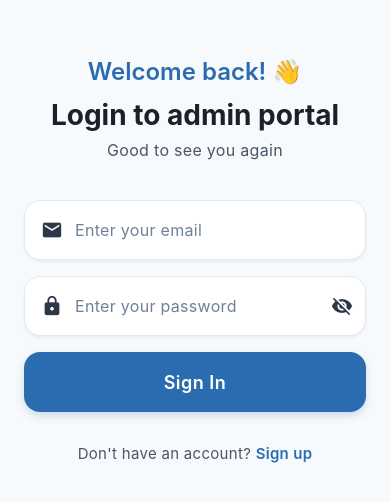
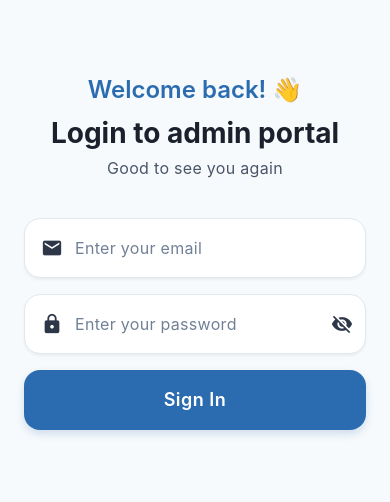
Before and after one commit to mLab-alscar-projects/admin-register-cms-app, a React Native app in the folder client/: screen /Login in a window 390 px wide. Shown: the part 158-660 px from the top of the page. Built offline with nearby package versions, Linux system fonts and the light colour scheme.

Commit message:
*Update* :  Implemented the login logic using the login endpoint

```diff
--- a/client/App.js
+++ b/client/App.js
@@ -1,9 +1,14 @@
 import React from 'react';
 import { NavigationContainer } from '@react-navigation/native';
 import { createNativeStackNavigator } from '@react-navigation/native-stack';
+import { View, StyleSheet } from 'react-native';
+
+// SCREENS
 import SplashScreen from './screens/SplashScreen ';
 import LoginScreen from './screens/LoginScreen ';
 import RegisterScreen from './screens/RegisterScreen ';
+import HomeScreen from './screens/HomeScreen';
+import Toast from 'react-native-toast-message';
 
 const Stack = createNativeStackNavigator();
 
@@ -12,11 +17,48 @@ const App = () => {
     <NavigationContainer>
       <Stack.Navigator initialRouteName="Splash" screenOptions={{ headerShown: false }}>
         <Stack.Screen name="Splash" component={SplashScreen} />
+
         <Stack.Screen name="Login" component={LoginScreen} />
-        <Stack.Screen name="Register" component={RegisterScreen} />
+
+        <Stack.Screen name="Register" component={RegisterScreen}
+         options={{
+          headerShown: true,
+          headerTitle: 'Add Admin',
+          headerStyle: {
+            backgroundColor: '#3498db',
+          },
+          headerTitleStyle: {
+            color: 'rgba(0, 0, 0, .5)',
+            fontSize: 18,
+            fontWeight: 'bold',
+            letterSpacing: 1
+          },
+          headerTintColor:  '#000',
+        }}
+        />
+        <Stack.Screen name="home" component={HomeScreen} />
+
       </Stack.Navigator>
+
+      <View style={styles.toastParent}>
+        <Toast />
+      </View>
     </NavigationContainer>
   );
 };
 
+const styles = StyleSheet.create({
+  // TOAST
+  toastParent:
+  {
+    width: '100%',
+    alignItems: 'center',
+    justifyContent: 'center',
+    position: 'absolute',
+    bottom: 50,
+    zIndex: 1
+  }
+
+});
+
 export default App;
--- /dev/null
+++ b/client/screens/HomeScreen.js
@@ -0,0 +1,151 @@
+import React, { useState } from 'react';
+import {
+  View,
+  Text,
+  TextInput,
+  TouchableOpacity,
+  FlatList,
+  StyleSheet,
+  KeyboardAvoidingView,
+  Platform,
+} from 'react-native';
+
+export default function HomeScreen({ navigation }) {
+  const [searchQuery, setSearchQuery] = useState('');
+  const [admins, setAdmins] = useState([
+    {
+      name: 'John Doe',
+      role: 'Admin',
+      email: 'john@example.com',
+      restaurantName: 'Munchies',
+      phone: '123-456-7890',
+    },
+    {
+      name: 'Jane Smith',
+      role: 'Manager',
+      email: 'jane@example.com',
+      restaurantName: 'Food Palace',
+      phone: '987-654-3210',
+    },
+  ]);
+
+  const handleSearch = (text) => {
+    setSearchQuery(text);
+  };
+
+  const handleAddAdmin = () => {
+    navigation.navigate('Register');
+  };
+
+  const filteredAdmins = admins.filter((admin) =>
+    admin.name.toLowerCase().includes(searchQuery.toLowerCase()) ||
+    admin.email.toLowerCase().includes(searchQuery.toLowerCase()) ||
+    admin.restaurantName.toLowerCase().includes(searchQuery.toLowerCase())
+  );
+
+  const renderAdminItem = ({ item }) => (
+    <View style={styles.adminItem}>
+      <Text style={styles.adminText}>Name: {item.name}</Text>
+      <Text style={styles.adminText}>Role: {item.role}</Text>
+      <Text style={styles.adminText}>Email: {item.email}</Text>
+      <Text style={styles.adminText}>Restaurant: {item.restaurantName}</Text>
+      <Text style={styles.adminText}>Phone: {item.phone}</Text>
+    </View>
+  );
+
+  return (
+    <KeyboardAvoidingView
+      behavior={Platform.OS === 'ios' ? 'padding' : 'height'}
+      style={styles.container}
+    >
+      <View style={styles.header}>
+        <Text style={styles.headerTitle}>Admin Home Screen</Text>
+        <TouchableOpacity onPress={handleAddAdmin} style={styles.addAdminButton}>
+          <Text style={styles.addAdminButtonText}>Add Admin</Text>
+        </TouchableOpacity>
+      </View>
+
+      <TextInput
+        style={styles.searchInput}
+        placeholder="Search by name, email, or restaurant"
+        value={searchQuery}
+        onChangeText={handleSearch}
+      />
+
+      <FlatList
+        data={filteredAdmins}
+        renderItem={renderAdminItem}
+        keyExtractor={(item, index) => index.toString()}
+        style={styles.adminList}
+      />
+    </KeyboardAvoidingView>
+  );
+}
+
+const styles = StyleSheet.create({
+  container: {
+    flex: 1,
+    backgroundColor: '#F7FAFC',
+    paddingHorizontal: 20,
+    paddingTop: 40,
+  },
+
+  header: {
+    flexDirection: 'row',
+    justifyContent: 'space-between',
+    alignItems: 'center',
+  },
+
+  headerTitle: {
+    fontSize: 28,
+    fontWeight: '700',
+    color: '#2D3748',
+  },
+
+  addAdminButton: {
+    backgroundColor: '#2B6CB0',
+    paddingVertical: 10,
+    paddingHorizontal: 20,
+    borderRadius: 8,
+  },
+
+  addAdminButtonText: {
+    color: '#FFFFFF',
+    fontSize: 16,
+    fontWeight: '600',
+  },
+
+  searchInput: {
+    height: 50,
+    backgroundColor: '#FFFFFF',
+    borderRadius: 8,
+    paddingHorizontal: 16,
+    marginVertical: 20,
+    borderWidth: 1,
+    borderColor: '#E2E8F0',
+  },
+
+  adminList: {
+    marginTop: 10,
+  },
+
+  adminItem: {
+    backgroundColor: '#FFFFFF',
+    borderRadius: 8,
+    marginBottom: 15,
+    padding: 16,
+    borderWidth: 1,
+    borderColor: '#E2E8F0',
+    shadowColor: '#000',
+    shadowOffset: { width: 0, height: 2 },
+    shadowOpacity: 0.1,
+    shadowRadius: 4,
+    elevation: 2,
+  },
+
+  adminText: {
+    fontSize: 16,
+    color: '#4A5568',
+    marginBottom: 4,
+  },
+});
--- a/client/screens/LoginScreen .js
+++ b/client/screens/LoginScreen .js
@@ -3,38 +3,118 @@ import {
     View,
     Text,
     TextInput,
-  TouchableOpacity,
+    Pressable,
     StyleSheet,
-  ScrollView,
-  KeyboardAvoidingView,
-  Platform,
-  SafeAreaView
+    ActivityIndicator
 } from 'react-native';
+
+// STORAGE
+import AsyncStorage from '@react-native-async-storage/async-storage';
+import axios from 'axios';
+import Toast from 'react-native-toast-message';
+
+// ICONS
 import { MaterialIcons } from '@expo/vector-icons';
 
 export default function LoginScreen({ navigation }) {
     const [email, setEmail] = useState('');
     const [password, setPassword] = useState('');
     const [showPassword, setShowPassword] = useState(false);
+    const [loading, setLoading] = useState(false);
 
-  const handleLogin = () => {
-    console.log('Login:', { email, password });
+    // HANDLE LOGIN
+const handleLogin = async () => {
+
+    setLoading(true);
+    try {
+        const response = await axios.post(
+            'https://acrid-street-production.up.railway.app/api/v2/login',
+            { email, password },
+            { headers: { 'Content-Type': 'application/json' } }
+        );
+
+        const { token, email: userEmail } = response.data;
+
+        if (token) {
+            Toast.show({
+              type: 'success',
+              text1: `Welcome back, ${userEmail}!`,
+              text2: 'You have successfully logged in.',
+              position: 'bottom',
+            });
+
+            await AsyncStorage.setItem('token', token);
+            await AsyncStorage.setItem('userEmail', userEmail);
+            navigation.navigate('home');
+
+            return true;
+        } else {
+            Toast.show({
+                type: 'eerror',
+                text1: `Error`,
+                text2: 'Login failed. Please try again.',
+                position: 'bottom',
+              });
+            return false;
+        }
+    } catch (error) {
+        console.error("Login error:", {
+          message: error.message,
+          response: error.response ? error.response.data : "No response data",
+          status: error.response ? error.response.status : "No status",
+          request: error.request,
+        });
+
+        Toast.show({
+            type: 'eerror',
+            text1: `Error`,
+            text2: `Login failed. Please try again.${error}`,
+            position: 'bottom',
+          });
+
+        return false;
+    } finally
+    {
+        setLoading(false);
+    }
   };
 
-  const InputField = ({ icon, placeholder, value, onChangeText, secureTextEntry, isPassword }) => (
+    return (
+        <View style={styles.container}>
+            <View style={styles.loginContainer}>
+                <View style={styles.header}>
+                    <Text style={styles.welcomeText}>Welcome back! 👋</Text>
+                    <Text style={styles.title}>Login to admin portal</Text>
+                    <Text style={styles.subtitle}>Good to see you again</Text>
+                </View>
+
+                <View style={styles.form}>
+                    {/* Email Input */}
                     <View style={styles.inputWrapper}>
-      <MaterialIcons name={icon} size={22} color="#2D3748" style={styles.inputIcon} />
+                        <MaterialIcons name="email" size={22} color="#2D3748" style={styles.inputIcon} />
                         <TextInput
                             style={styles.input}
-        placeholder={placeholder}
+                            placeholder="Enter your email"
                             placeholderTextColor="#718096"
-        value={value}
-        onChangeText={onChangeText}
-        secureTextEntry={isPassword ? !showPassword : false}
+                            value={email}
+                            onChangeText={setEmail}
                             autoCapitalize="none"
                         />
-      {isPassword && (
-        <TouchableOpacity
+                    </View>
+
+                    {/* Password Input */}
+                    <View style={styles.inputWrapper}>
+                        <MaterialIcons name="lock" size={22} color="#2D3748" style={styles.inputIcon} />
+                        <TextInput
+                            style={styles.input}
+                            placeholder="Enter your password"
+                            placeholderTextColor="#718096"
+                            value={password}
+                            onChangeText={setPassword}
+                            secureTextEntry={!showPassword}
+                            autoCapitalize="none"
+                        />
+                        <Pressable
                             onPress={() => setShowPassword(!showPassword)}
                             style={styles.eyeIcon}
                             hitSlop={{ top: 10, bottom: 10, left: 10, right: 10 }}
@@ -44,66 +124,19 @@ export default function LoginScreen({ navigation }) {
                                 size={22}
                                 color="#2D3748"
                             />
-        </TouchableOpacity>
-      )}
-    </View>
-  );
-
-  return (
-    <SafeAreaView style={styles.container}>
-      <KeyboardAvoidingView
-        behavior={Platform.OS === 'ios' ? 'padding' : 'height'}
-        style={styles.keyboardView}
-      >
-        <ScrollView
-          contentContainerStyle={styles.scrollContent}
-          showsVerticalScrollIndicator={false}
-        >
-          <View style={styles.loginContainer}>
-            <View style={styles.header}>
-              <Text style={styles.welcomeText}>Welcome back! 👋</Text>
-              <Text style={styles.title}>Login to admin portal</Text>
-              <Text style={styles.subtitle}>Good to see you again</Text>
+                        </Pressable>
                     </View>
 
-            <View style={styles.form}>
-              <InputField
-                icon="email"
-                placeholder="Enter your email"
-                value={email}
-                onChangeText={setEmail}
-              />
-
-              <InputField
-                icon="lock"
-                placeholder="Enter your password"
-                value={password}
-                onChangeText={setPassword}
-                isPassword
-              />
-
-              <TouchableOpacity
+                    <Pressable
                         style={styles.loginButton}
                         onPress={handleLogin}
                         activeOpacity={0.9}
                     >
-                <Text style={styles.loginButtonText}>Sign In</Text>
-              </TouchableOpacity>
-
-
-              <TouchableOpacity
-                style={styles.registerLink}
-                onPress={() => navigation.navigate('Register')}
-              >
-                <Text style={styles.registerText}>
-                  Don't have an account? <Text style={styles.registerTextBold}>Sign up</Text>
-                </Text>
-              </TouchableOpacity>
+                        <Text style={styles.loginButtonText}>{loading? <ActivityIndicator size={'small'} color={'#333'}/> : 'Sign In'}</Text>
+                    </Pressable>
                 </View>
             </View>
-        </ScrollView>
-      </KeyboardAvoidingView>
-    </SafeAreaView>
+        </View>
     );
 }
 
@@ -111,49 +144,58 @@ const styles = StyleSheet.create({
   container: {
     flex: 1,
     backgroundColor: '#F7FAFC',
+    justifyContent: 'center',
+    alignItems: 'center',
   },
-  keyboardView: {
-    flex: 1,
-  },
-  scrollContent: {
-    flexGrow: 1,
-  },
-  loginContainer: {
-    flex: 1,
+
+  loginContainer:
+  {
     paddingHorizontal: 24,
     paddingVertical: 40,
     justifyContent: 'center',
     alignItems: 'center',
-    minHeight: '100%',
+    width: '100%',
   },
-  header: {
+
+  header:
+  {
     alignItems: 'center',
     marginBottom: 40,
   },
-  welcomeText: {
+
+  welcomeText:
+  {
     fontSize: 24,
     fontWeight: '600',
     color: '#2B6CB0',
     marginBottom: 12,
   },
-  title: {
+
+  title:
+  {
     fontSize: 28,
     fontWeight: '700',
     color: '#1A202C',
     marginBottom: 8,
     textAlign: 'center',
   },
-  subtitle: {
+
+  subtitle:
+  {
     fontSize: 16,
     color: '#4A5568',
     letterSpacing: 0.3,
     textAlign: 'center',
   },
-  form: {
+
+  form:
+  {
     width: '100%',
     maxWidth: 400,
   },
-  inputWrapper: {
+
+  inputWrapper:
+  {
     flexDirection: 'row',
     alignItems: 'center',
     backgroundColor: '#FFFFFF',
@@ -172,30 +214,42 @@ const styles = StyleSheet.create({
     shadowRadius: 3,
     elevation: 2,
   },
-  inputIcon: {
+
+  inputIcon:
+  {
     marginRight: 12,
   },
-  input: {
+
+  input:
+   {
     flex: 1,
     color: '#2D3748',
     fontSize: 16,
     letterSpacing: 0.3,
   },
-  eyeIcon: {
+
+  eyeIcon:
+  {
     padding: 8,
   },
-  forgotPassword: {
+
+  forgotPassword:
+  {
     alignSelf: 'flex-end',
     marginBottom: 24,
     marginTop: 4,
   },
-  forgotPasswordText: {
+
+  forgotPasswordText:
+  {
     color: '#2B6CB0',
     fontSize: 14,
     fontWeight: '600',
     letterSpacing: 0.3,
   },
-  loginButton: {
+
+  loginButton:
+  {
     backgroundColor: '#2B6CB0',
     borderRadius: 16,
     height: 60,
@@ -211,6 +265,7 @@ const styles = StyleSheet.create({
     shadowRadius: 8,
     elevation: 3,
   },
+
   loginButtonText: {
     color: '#FFFFFF',
     fontSize: 18,
@@ -218,17 +273,4 @@ const styles = StyleSheet.create({
     letterSpacing: 0.5,
   },
 
-  registerLink: {
-    alignItems: 'center',
-    paddingVertical: 8,
-  },
-  registerText: {
-    color: '#4A5568',
-    fontSize: 15,
-    letterSpacing: 0.3,
-  },
-  registerTextBold: {
-    color: '#2B6CB0',
-    fontWeight: '600',
-  },
 });
--- a/client/screens/RegisterScreen .js
+++ b/client/screens/RegisterScreen .js
@@ -30,88 +30,105 @@ export default function RegisterScreen({ navigation }) {
     console.log('Register:', formData);
   };
 
-  const InputField = ({ icon, placeholder, value, onChangeText, secureTextEntry, keyboardType }) => (
-    <View style={styles.inputWrapper}>
-      <MaterialIcons name={icon} size={20} color="#2D3748" style={styles.inputIcon} />
-      <TextInput
-        style={styles.input}
-        placeholder={placeholder}
-        placeholderTextColor="#718096"
-        value={value}
-        onChangeText={onChangeText}
-        secureTextEntry={secureTextEntry && !showPassword}
-        keyboardType={keyboardType || 'default'}
-        autoCapitalize="none"
-      />
-      {secureTextEntry && (
-        <TouchableOpacity onPress={() => setShowPassword(!showPassword)} style={styles.eyeIcon}>
-          <MaterialIcons
-            name={showPassword ? 'visibility' : 'visibility-off'}
-            size={20}
-            color="#2D3748"
-          />
-        </TouchableOpacity>
-      )}
-    </View>
-  );
-
   return (
     <KeyboardAvoidingView
-      behavior={Platform.OS === 'ios' ? 'padding' : 'height'}
+      behavior={Platform.OS === 'ios' ? 'padding' : 'padding'}
       style={styles.container}
     >
       <ScrollView contentContainerStyle={styles.scrollContent}>
         <View style={styles.registerContainer}>
           <View style={styles.header}>
-            <Text style={styles.title}>Register an admin</Text>
             <Text style={styles.subtitle}>Welcome new member in team</Text>
           </View>
 
           <View style={styles.form}>
-            <InputField
-              icon="person"
-              placeholder="Full Name"
-              value={formData.name}
-              onChangeText={(value) => updateField('name', value)}
-            />
+            {/* Full Name Input */}
+            <View style={styles.inputWrapper}>
+              <MaterialIcons name="person" size={20} color="#2D3748" style={styles.inputIcon} />
+              <TextInput
+                style={styles.input}
+                placeholder="Full Name"
+                placeholderTextColor="#718096"
+                value={formData.name}
+                onChangeText={(value) => updateField('name', value)}
+                autoCapitalize="none"
+              />
+            </View>
 
-            <InputField
-              icon="work"
-              placeholder="Role"
-              value={formData.role}
-              onChangeText={(value) => updateField('role', value)}
-            />
+            {/* Role Input */}
+            <View style={styles.inputWrapper}>
+              <MaterialIcons name="work" size={20} color="#2D3748" style={styles.inputIcon} />
+              <TextInput
+                style={styles.input}
+                placeholder="Role"
+                placeholderTextColor="#718096"
+                value={formData.role}
+                onChangeText={(value) => updateField('role', value)}
+                autoCapitalize="none"
+              />
+            </View>
 
-            <InputField
-              icon="email"
-              placeholder="Email"
-              value={formData.email}
-              onChangeText={(value) => updateField('email', value)}
-              keyboardType="email-address"
-            />
+            {/* Email Input */}
+            <View style={styles.inputWrapper}>
+              <MaterialIcons name="email" size={20} color="#2D3748" style={styles.inputIcon} />
+              <TextInput
+                style={styles.input}
+                placeholder="Email"
+                placeholderTextColor="#718096"
+                value={formData.email}
+                onChangeText={(value) => updateField('email', value)}
+                keyboardType="email-address"
+                autoCapitalize="none"
+              />
+            </View>
 
-            <InputField
-              icon="store"
-              placeholder="Restaurant Name"
-              value={formData.restaurantName}
-              onChangeText={(value) => updateField('restaurantName', value)}
-            />
+            {/* Restaurant Name Input */}
+            <View style={styles.inputWrapper}>
+              <MaterialIcons name="store" size={20} color="#2D3748" style={styles.inputIcon} />
+              <TextInput
+                style={styles.input}
+                placeholder="Restaurant Name"
+                placeholderTextColor="#718096"
+                value={formData.restaurantName}
+                onChangeText={(value) => updateField('restaurantName', value)}
+                autoCapitalize="none"
+              />
+            </View>
 
-            <InputField
-              icon="lock"
-              placeholder="Password"
-              value={formData.password}
-              onChangeText={(value) => updateField('password', value)}
-              secureTextEntry
-            />
+            {/* Password Input */}
+            <View style={styles.inputWrapper}>
+              <MaterialIcons name="lock" size={20} color="#2D3748" style={styles.inputIcon} />
+              <TextInput
+                style={styles.input}
+                placeholder="Password"
+                placeholderTextColor="#718096"
+                value={formData.password}
+                onChangeText={(value) => updateField('password', value)}
+                secureTextEntry={!showPassword}
+                autoCapitalize="none"
+              />
+              <TouchableOpacity onPress={() => setShowPassword(!showPassword)} style={styles.eyeIcon}>
+                <MaterialIcons
+                  name={showPassword ? 'visibility' : 'visibility-off'}
+                  size={20}
+                  color="#2D3748"
+                />
+              </TouchableOpacity>
+            </View>
 
-            <InputField
-              icon="phone"
-              placeholder="Phone Number"
-              value={formData.phone}
-              onChangeText={(value) => updateField('phone', value)}
-              keyboardType="phone-pad"
-            />
+            {/* Phone Number Input */}
+            <View style={styles.inputWrapper}>
+              <MaterialIcons name="phone" size={20} color="#2D3748" style={styles.inputIcon} />
+              <TextInput
+                style={styles.input}
+                placeholder="Phone Number"
+                placeholderTextColor="#718096"
+                value={formData.phone}
+                onChangeText={(value) => updateField('phone', value)}
+                keyboardType="phone-pad"
+                autoCapitalize="none"
+              />
+            </View>
 
             <TouchableOpacity
               style={styles.registerButton}
@@ -121,14 +138,6 @@ export default function RegisterScreen({ navigation }) {
               <Text style={styles.registerButtonText}>Create Account</Text>
             </TouchableOpacity>
 
-            <TouchableOpacity
-              style={styles.loginLink}
-              onPress={() => navigation.navigate('Login')}
-            >
-              <Text style={styles.loginText}>
-                Want to see all admins? <Text style={styles.loginTextBold}>View admins</Text>
-              </Text>
-            </TouchableOpacity>
           </View>
         </View>
       </ScrollView>
@@ -163,7 +172,7 @@ const styles = StyleSheet.create({
     textAlign: 'center',
   },
   subtitle: {
-    fontSize: 16,
+    fontSize: 18,
     color: '#4A5568',
     letterSpacing: 0.3,
     textAlign: 'center',
@@ -218,14 +227,4 @@ const styles = StyleSheet.create({
     letterSpacing: 0.5,
   },
 
-  loginText: {
-    color: '#333',
-    fontSize: 16,
-    fontWeight: '500',
-    textAlign: 'center',
-  },
-  loginTextBold: {
-    color: '#2ec33f',
-    fontWeight: 'bold',
-  },
 });
```
Also changed, not shown: client/package.json (+6 -1 lines), 1 other file (tests, documents, lock files or other folders). Lines whose indentation alone changed are shown as unchanged.
